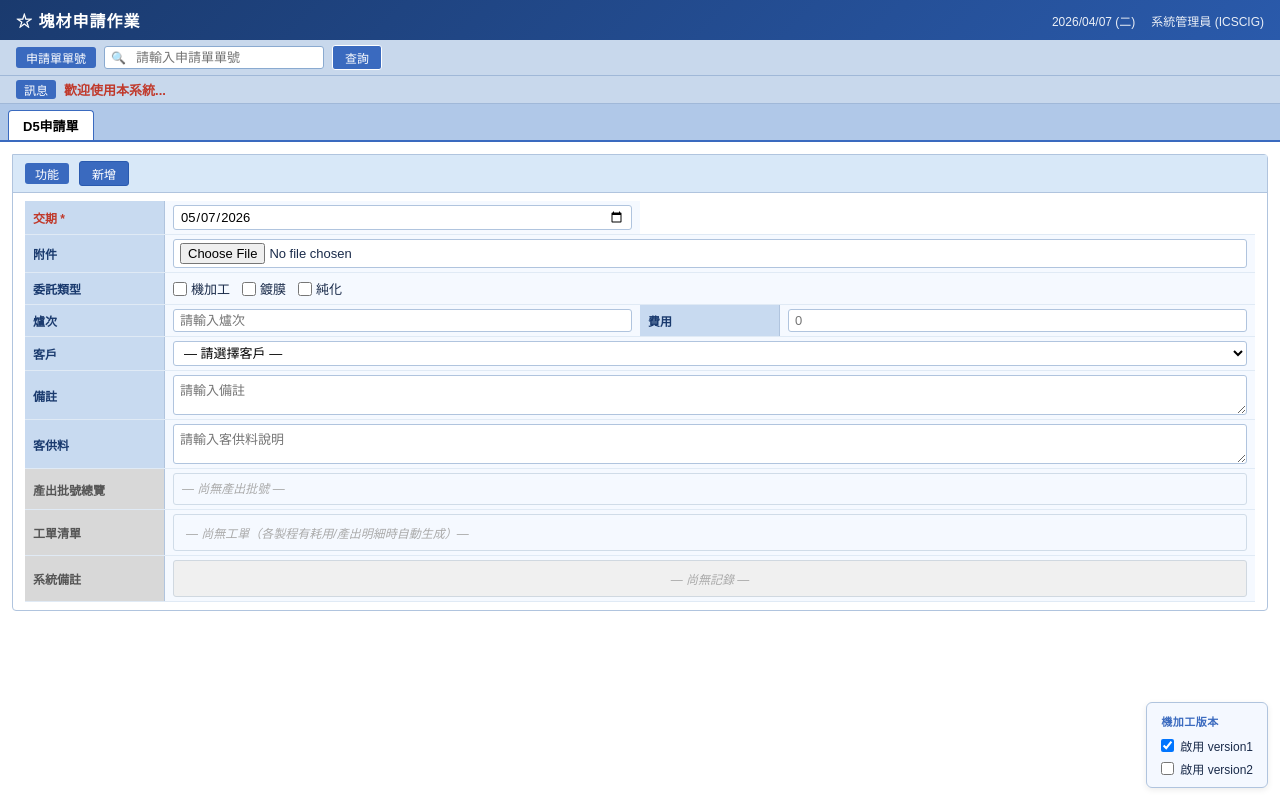
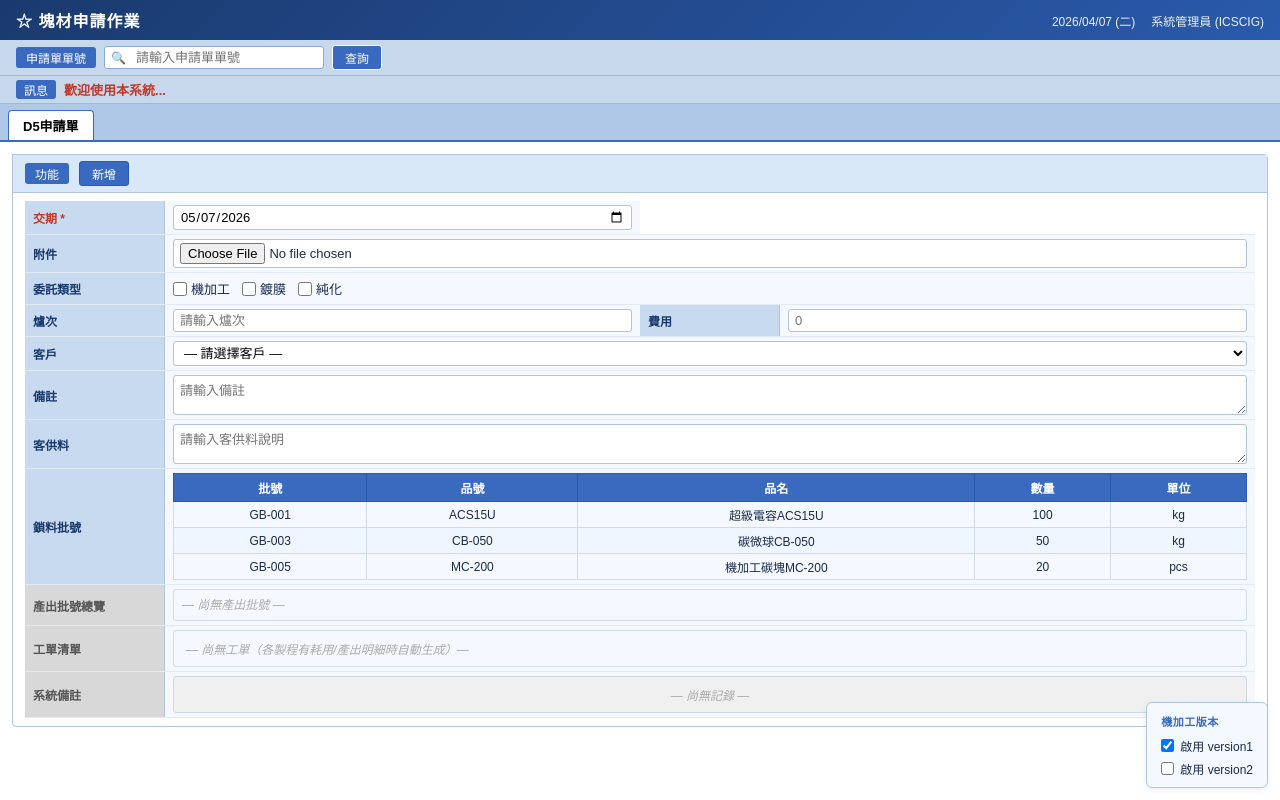
Before and after one commit to Sumengkai/20260407_GB_Project_2, a Vue app: page / in a window 1280 px wide. Built offline with nearby package versions, Linux system fonts and the light colour scheme.

Commit message:
Add files via upload

```diff
--- a/src/App.vue
+++ b/src/App.vue
@@ -116,6 +116,25 @@
             <div class="form-cell lbl">客供料</div>
             <div class="form-cell inp c3">
               <textarea v-model="d5.clientMaterial" class="f-textarea" rows="2" placeholder="請輸入客供料說明"></textarea>
+            </div>
+          </div>
+          <div class="form-row">
+            <div class="form-cell lbl">鎖料批號</div>
+            <div class="form-cell inp c3">
+              <table class="dtable lock-table">
+                <thead>
+                  <tr><th>批號</th><th>品號</th><th>品名</th><th>數量</th><th>單位</th></tr>
+                </thead>
+                <tbody>
+                  <tr v-for="(r, i) in d5.lockedLots" :key="i">
+                    <td>{{ r.lotNo }}</td><td>{{ r.itemNo }}</td><td>{{ r.itemName }}</td>
+                    <td>{{ r.qty }}</td><td>{{ r.unit }}</td>
+                  </tr>
+                  <tr v-if="!d5.lockedLots.length">
+                    <td colspan="5" class="empty-row">— 尚無鎖料批號 —</td>
+                  </tr>
+                </tbody>
+              </table>
             </div>
           </div>
           <div class="form-row">
@@ -371,7 +390,12 @@ const d5 = reactive({
   id: null,
   deliveryDate: defaultDeliveryDate, attachmentName:'',
   typeMachining:false, typeCoating:false, typePurification:false,
-  furnaceNo:'', cost:null, customer:'', remark:'', clientMaterial:'', sysLog:[]
+  furnaceNo:'', cost:null, customer:'', remark:'', clientMaterial:'', sysLog:[],
+  lockedLots: [
+    { lotNo:'GB-001', itemNo:'ACS15U', itemName:'超級電容ACS15U',  qty:100, unit:'kg'  },
+    { lotNo:'GB-003', itemNo:'CB-050', itemName:'碳微球CB-050',     qty:50,  unit:'kg'  },
+    { lotNo:'GB-005', itemNo:'MC-200', itemName:'機加工碳塊MC-200', qty:20,  unit:'pcs' },
+  ]
 })
 
 // 客戶下拉資料
@@ -860,6 +884,7 @@ function handleOutputDelete(proc, { section, ids }) {
   width: 100%; background: #f5f9ff; border: 1px solid #d0dce8;
   border-radius: 3px; padding: 5px 8px; min-height: 32px;
 }
+.lock-table { width: auto; min-width: 360px; }
 .wo-empty { color: #aaa; font-style: italic; font-size: 12px; padding: 4px; }
 .wo-no    { font-family: monospace; font-weight: bold; color: #1a3a6e; }
 .wo-badge { display: inline-block; padding: 1px 8px; border-radius: 8px; font-size: 11px; font-weight: bold; }
```
